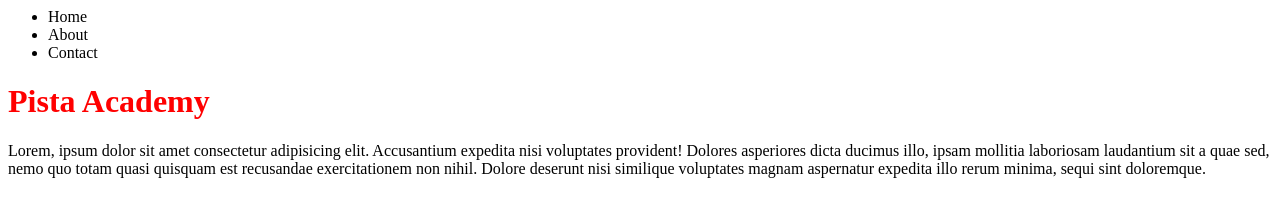
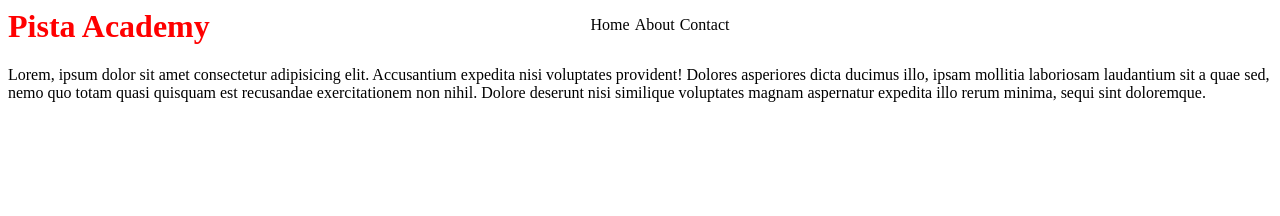
Before and after one commit to pistaacademy/FirstRepo, a plain HTML site: page index.html in a window 1280 px wide. Drawn offline with Linux system fonts and the light colour scheme.

Commit message:
add navbar style

```diff
--- a/main.css
+++ b/main.css
@@ -6,3 +6,22 @@ body {
 h1 {
     color: red;
 }
+
+nav {
+    height: 7vh;
+    width: 100vw;
+    position: fixed;
+    top: 0;
+    left: 0;
+}
+
+nav  ul {
+    display: flex;
+    justify-content: center;
+    align-items: center;
+    gap: 0 5px;
+}
+
+nav ul li {
+    list-style: none;
+}
```
